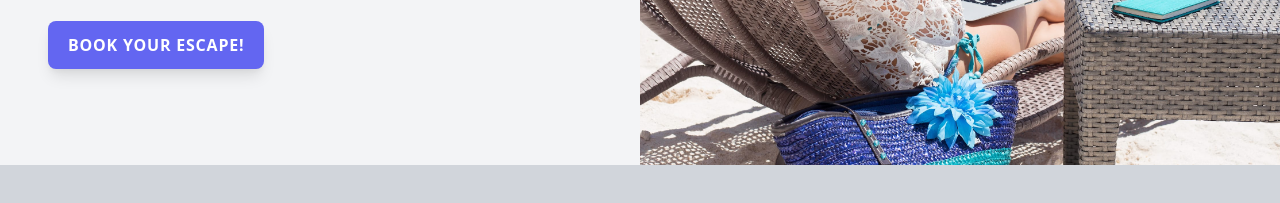
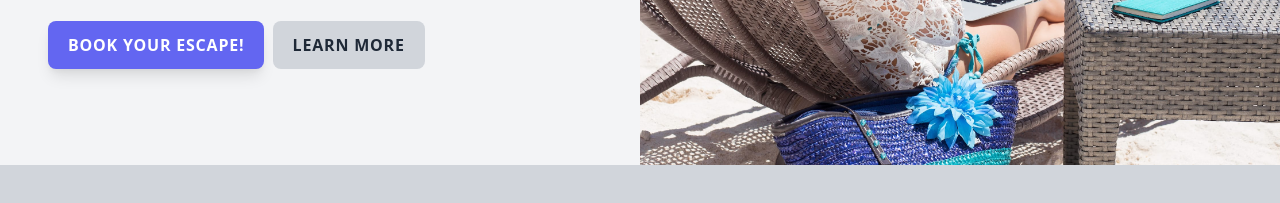
Before and after one commit to rogerio-pereira/Tailwind-zero-to-production, a website built with Vite: page index.html in a window 1280 px wide. Shown: the part 351-554 px from the top of the page. Built offline with nearby package versions, Linux system fonts and the light colour scheme.

Commit message:
Composing Utilities with @apply

```diff
--- a/css/tailwind.css
+++ b/css/tailwind.css
@@ -1,3 +1,17 @@
 @tailwind base;
 @tailwind components;
 @tailwind utilities;
+
+@layer components {
+    .btn {
+        @apply  inline-block rounded-lg uppercase tracking-wider font-semibold text-base px-5 py-3
+                focus:outline-none focus:ring focus:ring-offset-2;
+    }
+    .btn-primary {
+        @apply bg-indigo-500 hover:bg-indigo-400 sm:hover:bg-green-400 sm:hover:text-3xl focus:ring-indigo-500
+                focus:ring-opacity-50 active:bg-indigo-600 text-white;
+    }
+    .btn-secondary {
+        @apply bg-gray-300 hover:bg-gray-200 focus:ring-gray-300 focus:ring-opacity-50 active:bg-gray-400 text-gray-800;
+    }
+}
--- a/index.html
+++ b/index.html
@@ -31,10 +31,9 @@
                     weather even when you're not on vacation.
                 </p>
 
-                <div class='mt-4 sm:mt-6'>
-                    <a href='#' class='bg-indigo-500 hover:bg-indigo-400 sm:hover:bg-green-400 sm:hover:text-3xl hover:-translate-y-0.5 transform transition focus:outline-none focus:ring focus:ring-offset-2 focus:ring-indigo-500 focus:ring-opacity-50 active:bg-indigo-600 text-white px-5 py-3 inline-block rounded-lg shadow-lg uppercase tracking-wider font-semibold text-base'>
-                        Book your escape!
-                    </a>
+                <div class='mt-4 space-x-1 sm:mt-6'>
+                    <a href='#' class='btn btn-primary shadow-lg hover:-translate-y-0.5 transform transition'>Book your escape!</a>
+                    <a href='#' class='btn btn-secondary'>Learn more</a>
                 </div>
             </div>
         </div>
```
